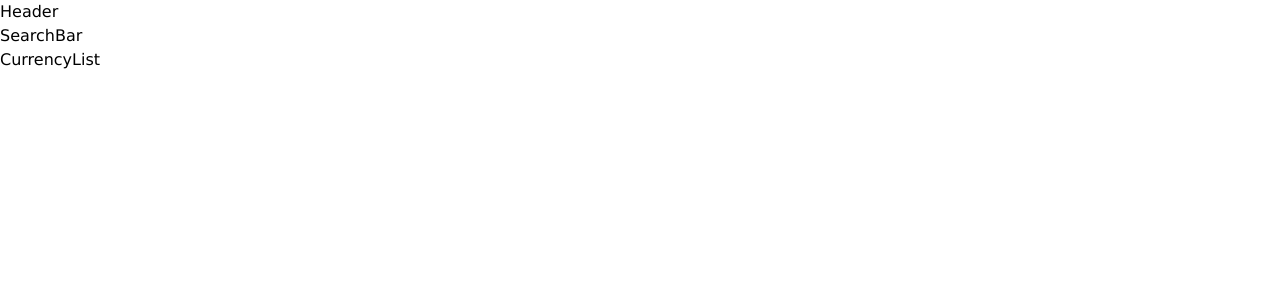
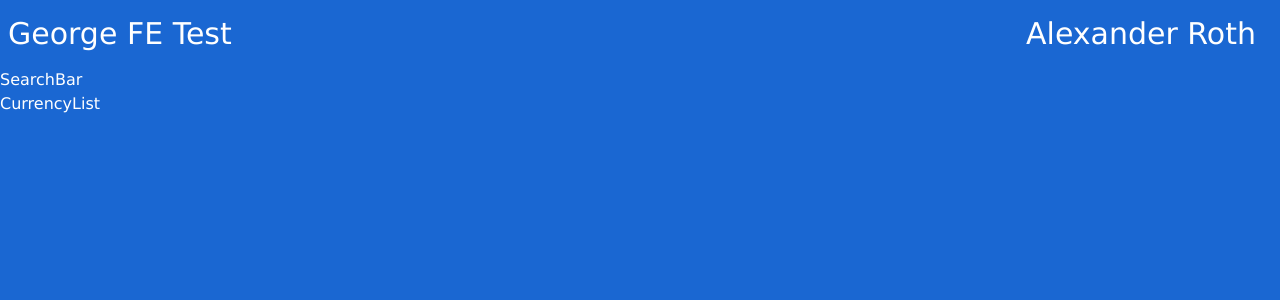
Before and after one commit to AlexanderRoth98/GerogeFxTest, a React (Create React App) app in the folder currency-app/: page /1 in a window 1280 px wide. Shown: the top 300 px of the page. Built offline with nearby package versions, Linux system fonts and the light colour scheme.

Commit message:
implemented header

```diff
--- a/currency-app/src/components/header/Header.jsx
+++ b/currency-app/src/components/header/Header.jsx
@@ -2,8 +2,14 @@ import React from 'react'
 
 const Header = () => {
   return (
-    <div className='flex' id='header'>
-      Header
+    //<div className='flex bg-gradient-to-r from-dark_blue via-light_blue to-dark_blue' id='header'>
+    <div id='header' className='flex'>
+      <div className='w-1/2'>
+        <h1 className='text-3xl py-4 ml-2'>George FE Test</h1>
+      </div>
+      <div className='w-1/2'>
+        <h1 className='text-3xl py-4 float-right mr-6'>Alexander Roth</h1>
+      </div>
     </div>
   )
 }
--- a/currency-app/src/index.css
+++ b/currency-app/src/index.css
@@ -1,3 +1,11 @@
 @tailwind base;
+
+@layer base {
+    html {
+      @apply text-white;
+      @apply bg-blue
+    }
+  }
+
 @tailwind components;
 @tailwind utilities;
--- a/currency-app/tailwind.config.js
+++ b/currency-app/tailwind.config.js
@@ -10,6 +10,10 @@ module.exports = {
       }
 
     },
+    colors: {
+      blue: '#1a67d2',
+      white: '#ffffff'
+    }
   },
   plugins: [],
 }
```
